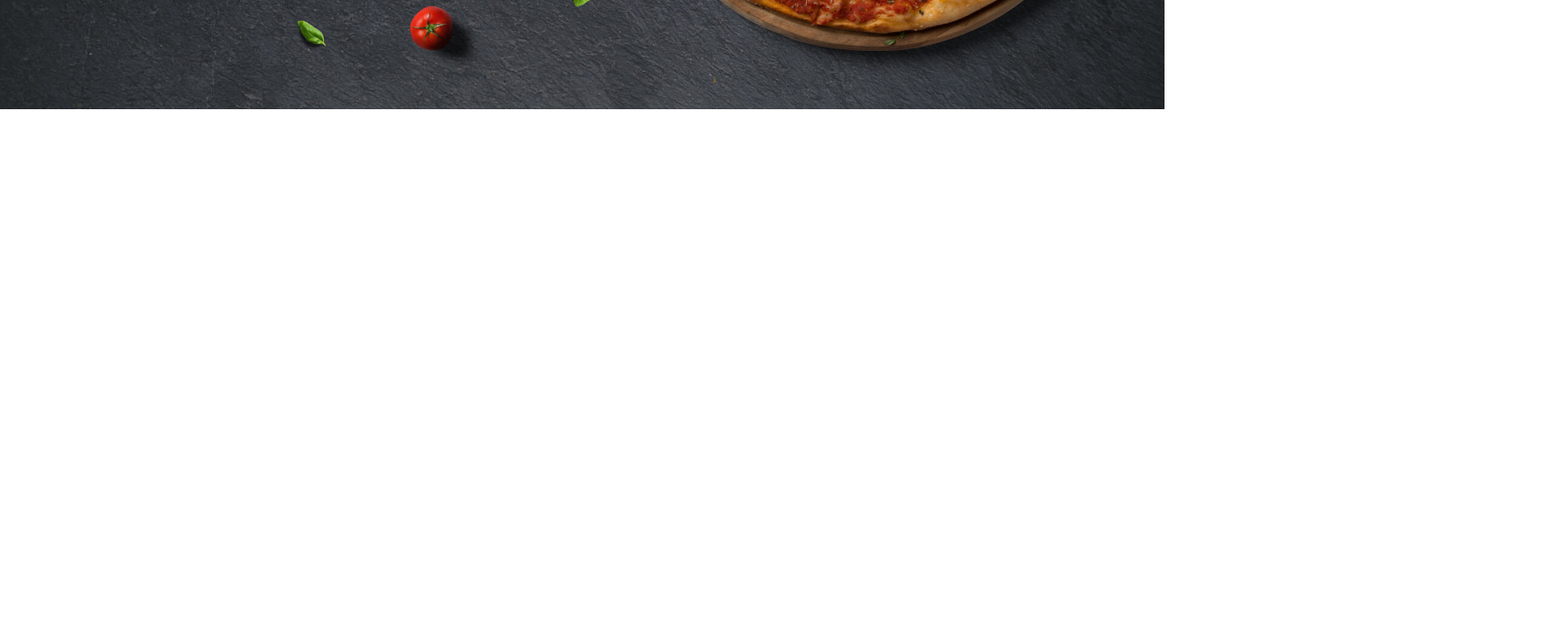
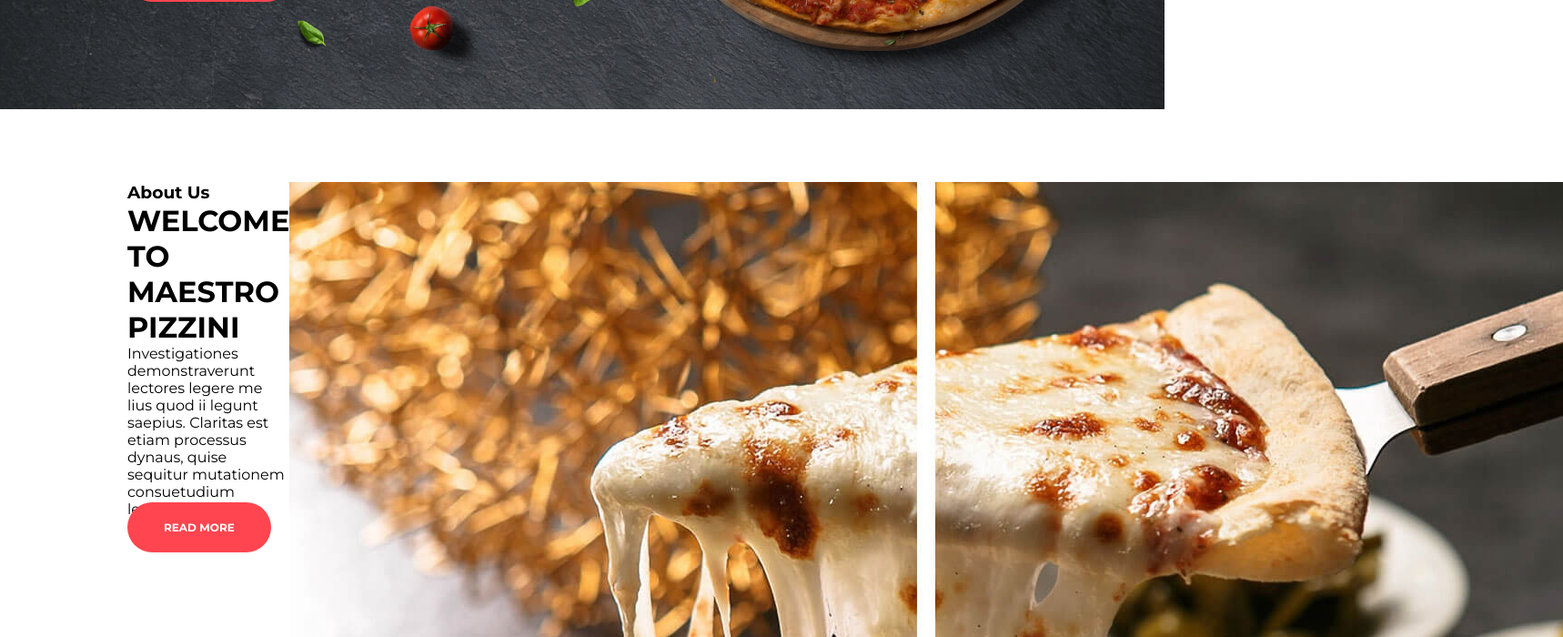
Before and after one commit to PawankumarPK/PizzaDeliveryReactApp, a React (Create React App) app: page / in a window 1280 px wide. Shown: the part 680-1380 px from the top of the page at 91% size, 1718 px wide, since content can reach past the window. Before the commit the page ends 800 px from the top, so only its background shows below. Built offline with nearby package versions, Linux system fonts and the light colour scheme.

Commit message:
about content with row and column

```diff
--- a/src/App.css
+++ b/src/App.css
@@ -23,13 +23,14 @@ body{
   height: 100vh;
   display: flex;
   align-items: center;
+  color: white;
+
 }
 
 .container{
   width: 1000px;
   max-width: 1000px;
   margin: 0 auto;
-  color: white;
 }
 
 .banner__text {
@@ -74,10 +75,8 @@ body{
 
 }
 
-
-
 .navbar{
-  position: absolute;
+  position: relative;
   top: 0;
   left: 0;
   width: 100%;
@@ -108,3 +107,13 @@ body{
   font-weight: 800;
   text-transform: uppercase;
 }
+
+
+
+.about{
+  padding: 80px 0;
+}
+.row{
+  width: 100%;
+  display: flex;
+}
--- a/src/App.js
+++ b/src/App.js
@@ -1,10 +1,12 @@
 import './App.css';
+import About from './components/About';
 import Header from './components/Header';
 
 function App() {
   return (
     <div >
       <Header/>
+      <About/>
     </div>
   );
 }
--- /dev/null
+++ b/src/components/About.js
@@ -0,0 +1,36 @@
+import React from 'react'
+
+const About = () => {
+    return (
+        <div className = "about">
+            <div className="container">
+                <div className="row">
+                    <div className="col-6">
+                        <h3>About Us</h3>
+                        <h1>WELCOME TO MAESTRO PIZZINI</h1>
+                        <p>
+                            Investigationes demonstraverunt lectores legere me lius quod ii
+                            legunt saepius. Claritas est etiam processus dynaus, quise
+                            sequitur mutationem consuetudium lectorum.
+                        </p>
+                        <div className="about__btn">
+                            <a href="" className="btn btn-smart">
+                                READ MORE
+                            </a>
+                        </div>
+                    </div>
+                    <div className="col-6">
+                        <div className="about__img">
+                            <img src="/img/pizza.jpg" alt="Pizza"></img>
+
+                        </div>
+
+                    </div>
+                </div>
+            </div>
+        </div>
+
+    )
+}
+
+export default About
--- a/src/components/Header.js
+++ b/src/components/Header.js
@@ -18,7 +18,6 @@ const Header = () => {
                         <div className = "banner__btn">
                             <a href="" className="btn btn-smart">
                                 Delivery Now
-
                             </a>
 
                         </div>
```
